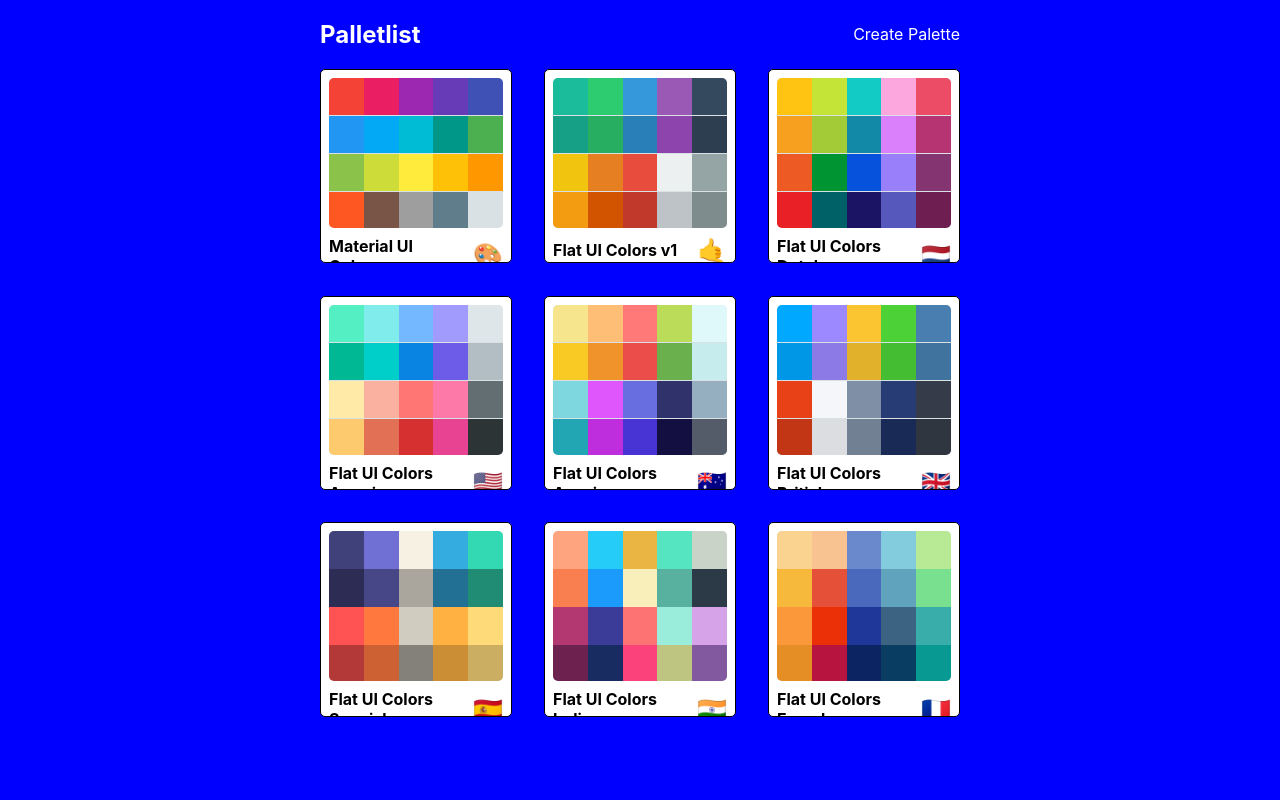
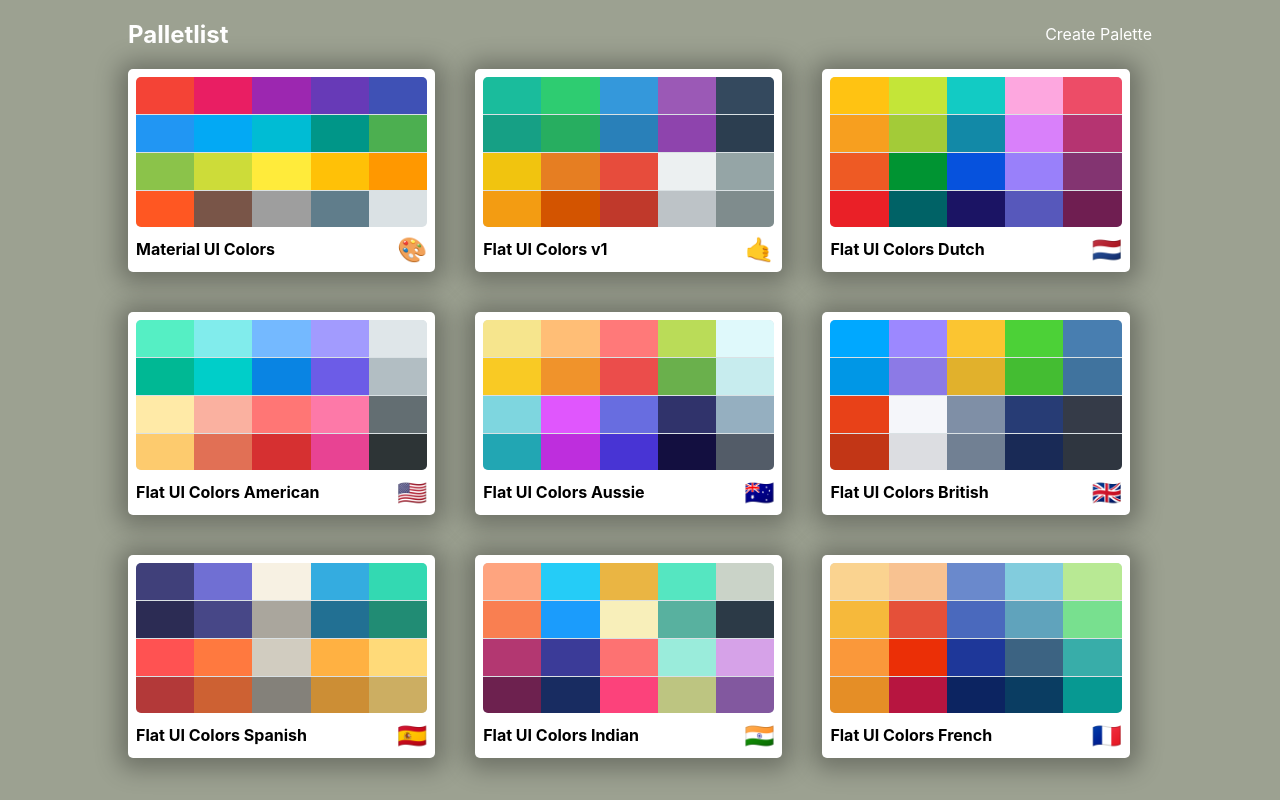
Before and after one commit to ItzikDabush/colors-app-proj, a React (Create React App) app: page / in a window 1280 px wide. Built offline with nearby package versions, Linux system fonts and the light colour scheme.

Commit message:
trying to fix the copied overlay from scroling and adding animate palette deletion

```diff
--- a/package.json
+++ b/package.json
@@ -16,7 +16,8 @@
     "react-material-ui-form-validator": "^2.0.9",
     "react-router-dom": "^5.0.1",
     "react-scripts": "3.1.1",
-    "react-sortable-hoc": "^1.10.1"
+    "react-sortable-hoc": "^1.10.1",
+    "react-transition-group": "^4.3.0"
   },
   "scripts": {
     "start": "react-scripts start",
--- a/src/App.css
+++ /dev/null
@@ -1,4 +0,0 @@
-.App {
-    text-align: center;
-    /* overflow: hidden; */
-  }
--- a/src/ColorBox.js
+++ b/src/ColorBox.js
@@ -2,9 +2,7 @@
 import { CopyToClipboard } from "react-copy-to-clipboard";
 import { Link } from "react-router-dom";
 import { withStyles } from "@material-ui/styles";
-import styles from './styles/ColorBoxStyles'
-
-
+import styles from "./styles/ColorBoxStyles";
 
 class ColorBox extends Component {
   constructor(props) {
@@ -17,13 +15,21 @@
 
   //change the state of copied for 2 sec and change it back using a callback
   changeCopyState() {
-    this.setState({ copied: true }, () => {
-      setTimeout(() => this.setState({ copied: false }), 1500);
-    });
+    this.setState(
+      { copied: true }
+      , () => {
+      setTimeout(() => this.setState({ copied: false }), 1500);}
+    );
   }
 
   render() {
-    const { name, background, moreUrl, showingFullPalette, classes } = this.props;
+    const {
+      name,
+      background,
+      moreUrl,
+      showingFullPalette,
+      classes
+    } = this.props;
     const { copied } = this.state;
 
     return (
@@ -38,20 +44,15 @@
             <h1>Copied</h1>
             <p className={classes.copyText}>{background}</p>
           </div>
-          <div >
+          <div>
             <div className={classes.boxContent}>
-              <span className={classes.ColorName}>{name}</span>
+              <span className={classes.colorName}>{name}</span>
             </div>
-            <button className={classes.copyButton}>
-              COPY
-            </button>
+            <button className={classes.copyButton}>COPY</button>
           </div>
-
           {showingFullPalette && (
             <Link to={moreUrl} onClick={event => event.stopPropagation()}>
-              <span className={classes.seeMore}>
-                More
-              </span>
+              <span className={classes.seeMore}>More</span>
             </Link>
           )}
         </div>
--- a/src/Navbar.js
+++ b/src/Navbar.js
@@ -62,9 +62,9 @@
         )}
         <div className={classes.selectContainer}>
           <Select value={format} onChange={this.handleFormatChange}>
-            <MenuItem value="hex">HEX - #fffff</MenuItem>
-            <MenuItem value="rgb">RGB - #fffff</MenuItem>
-            <MenuItem value="rgba">RGBA - #fffff</MenuItem>
+            <MenuItem value="hex">HEX</MenuItem>
+            <MenuItem value="rgb">RGB</MenuItem>
+            <MenuItem value="rgba">RGBA</MenuItem>
           </Select>
         </div>
         <Snackbar
--- a/src/Palette.js
+++ b/src/Palette.js
@@ -53,7 +53,6 @@
         />
         <div className={classes.colors}>{colorBoxes}</div>
         <PaletteFooter paletteName={paletteName} emoji={emoji}/>
-
       </div>
     );
   }
--- a/src/PaletteList.js
+++ b/src/PaletteList.js
@@ -1,11 +1,10 @@
 import React, { Component } from "react";
 import { withStyles } from "@material-ui/styles";
 import styles from "./styles/PaletteListStyles";
-import { Link } from 'react-router-dom';
+import { Link } from "react-router-dom";
+import { CSSTransition, TransitionGroup } from "react-transition-group";
 
 import MiniPalette from "./MiniPalette";
-
-
 
 class PaletteList extends Component {
   goToPalette(id) {
@@ -19,10 +18,12 @@
         <div className={classes.container}>
           <nav className={classes.nav}>
             <h1>Palletlist</h1>
-            <Link to='/palette/new'>Create Palette</Link>
+            <Link to="/palette/new">Create Palette</Link>
           </nav>
-          <div className={classes.palettes}>
+
+            <TransitionGroup className={classes.palettes}>
               {palettes.map(palette => (
+                <CSSTransition key={palette.id} classNames='alert' timeout={500}>
                   <MiniPalette
                     {...palette}
                     handleClick={() => this.goToPalette(palette.id)}
@@ -30,8 +31,9 @@
                     key={palette.id}
                     id={palette.id}
                   />
+                </CSSTransition>
               ))}
-          </div>
+            </TransitionGroup>
         </div>
       </div>
     );
--- a/src/index.css
+++ b/src/index.css
@@ -1,7 +1,12 @@
-
+/* html {
+  width: 100%;
+  height: 100%;
+} */
 body {
   margin: 0;
   padding: 0;
+  width: 100%;
+  height: 100%;
 
   font-family: -apple-system, BlinkMacSystemFont, "Segoe UI", "Roboto", "Oxygen",
     "Ubuntu", "Cantarell", "Fira Sans", "Droid Sans", "Helvetica Neue",
--- a/src/styles/ColorBoxStyles.js
+++ b/src/styles/ColorBoxStyles.js
@@ -34,9 +34,11 @@
     color: props =>
       chroma(props.background).luminance() >= 0.4 ? "black" : "white"
   },
-  ColorName: {
+  colorName: {
     color: props =>
-      chroma(props.background).luminance() <= 0.08 ? "white" : "black"
+      chroma(props.background).luminance() >= 0.4 ? "black" : "white",
+
+
   },
 
   seeMore: {
@@ -50,8 +52,13 @@
     width: "60px",
     height: "30px",
     textAlign: "center",
+    // fontSize: '80%',
     lineHeight: "30px",
-    textTransform: "uppercase"
+    textTransform: "uppercase",
+    // [sizes.down('xs')]: {
+    //   height: '100%',
+    //   fontSize: '70%'
+    // }
   },
   copyButton: {
     color: props =>
@@ -72,14 +79,15 @@
     border: "none",
     cursor: "pointer",
     textDecoration: "none",
-    opacity: "0"
+    opacity: 0
   },
   boxContent: {
     position: "absolute",
-    width: "100%",
+    width: "80%",
     left: "0px",
     bottom: "0px",
-    padding: "10px",
+    paddingLeft: "3px",
+    paddingBottom: "3px",
     color: "black",
     letterSpacing: "1px",
     textTransform: "uppercase",
@@ -99,6 +107,7 @@
     zIndex: "10",
     position: "absolute"
   },
+
   copyMessage: {
     position: "fixed",
     left: "0",
@@ -125,7 +134,6 @@
         fontSize: '5rem'
       }
     },
-
     "& p": {
       fontSize: "2rem",
       fontWeight: "100"
--- a/src/styles/MiniPaletteStyles.js
+++ b/src/styles/MiniPaletteStyles.js
@@ -2,7 +2,7 @@
 export default {
     root: {
       backgroundColor: "white",
-      border: "1px solid black",
+      // border: "1px solid black",
       borderRadius: "5px",
       padding: "0.5rem",
       position: "relative",
@@ -10,8 +10,8 @@
       cursor: "pointer",
       "&:hover svg": {
         opacity: 1
-
-      }
+    },
+    boxShadow: '0px 2px 24px 9px rgba(0,0,0,0.3)',
   },
     colors: {
       backgroundColor: "#dae1e4",
@@ -34,7 +34,8 @@
 
     emoji: {
       marginLeft: "0.5rem",
-      fontSize: "1.5rem"
+      fontSize: "1.5rem",
+
   },
 
     miniColor: {
@@ -50,9 +51,9 @@
   },
   deleteIcon: {
     color: "white",
-    backgroundColor: "#eb3d30",
-    width: '20px',
-    height: '20px',
+    backgroundColor: 'transpernt',
+    width: '30px',
+    height: '25px',
     position: 'absolute',
     top: '0px',
     right: '0px',
--- a/src/styles/PaletteListStyles.js
+++ b/src/styles/PaletteListStyles.js
@@ -1,17 +1,41 @@
+import sizes from "./sizes";
+import bg from './bg.svg'
 export default {
+  "@global": {
+    ".fade-exit": {
+      opacity: 1
+    },
+    ".fade-exit-active": {
+      opacity: 0,
+      transition: 'opacity 500ms ease-out'
+    }
+
+  },
   root: {
-    backgroundColor: "blue",
     height: "100vh",
     display: "flex",
     alignItems: "flex-start",
-    justifyContent: "center"
+    justifyContent: "center",
+     /* background by SVGBackgrounds.com */
+    backgroundColor: "#9ca191",
+    backgroundRepeat: 'no-repeat',
+    backgroundAttachment: 'fixed'
   },
   container: {
-    width: "50%",
+    width: "70%",
     display: "flex",
-    alignItems: "flex-start",
+    alignItems: "center",
     flexDirection: "column",
-    flexWrap: "wrap"
+    flexWrap: "wrap",
+
+    [sizes.down('xl')]: {
+      width: "80%",
+
+    },
+    [sizes.down('xs')]: {
+      width: "70%",
+
+    }
   },
   nav: {
     display: "flex",
@@ -28,7 +52,22 @@
     boxSizing: "border-box",
     width: "100%",
     display: "grid",
+
+
     gridTemplateColumns: "repeat(3, 30%)",
-    gridGap: "5%"
+    gridGap: "2.5rem",
+    [sizes.down('sm')]: {
+      gridTemplateColumns: "repeat(2, 50%)",
+      gridGap: "1.5rem",
+      width: "90%",
+
+
+    },
+    [sizes.down('xs')]: {
+      gridTemplateColumns: "repeat(1, 100%)",
+      gridGap: "1.5rem",
+      width: "90%",
+
+    }
   }
 };
--- a/src/styles/PaletteStyles.js
+++ b/src/styles/PaletteStyles.js
@@ -8,7 +8,7 @@
     flexDirection: "column"
   },
   colors: {
-    height: "90%"
+    height: "90%",
   },
   goBack: {
     width: "20%",
--- a/src/styles/sizes.js
+++ b/src/styles/sizes.js
@@ -5,7 +5,8 @@
             xs: '576px',
             sm: '768px',
             md: '992px',
-            lg: '1200px'
+            lg: '1200px',
+            xl: '1400px'
         }
         return `@media (max-width: ${sizes[size]})`
     }
```
Also changed, not shown: src/styles/bg.svg (added). Lines whose indentation alone changed are shown as unchanged.
